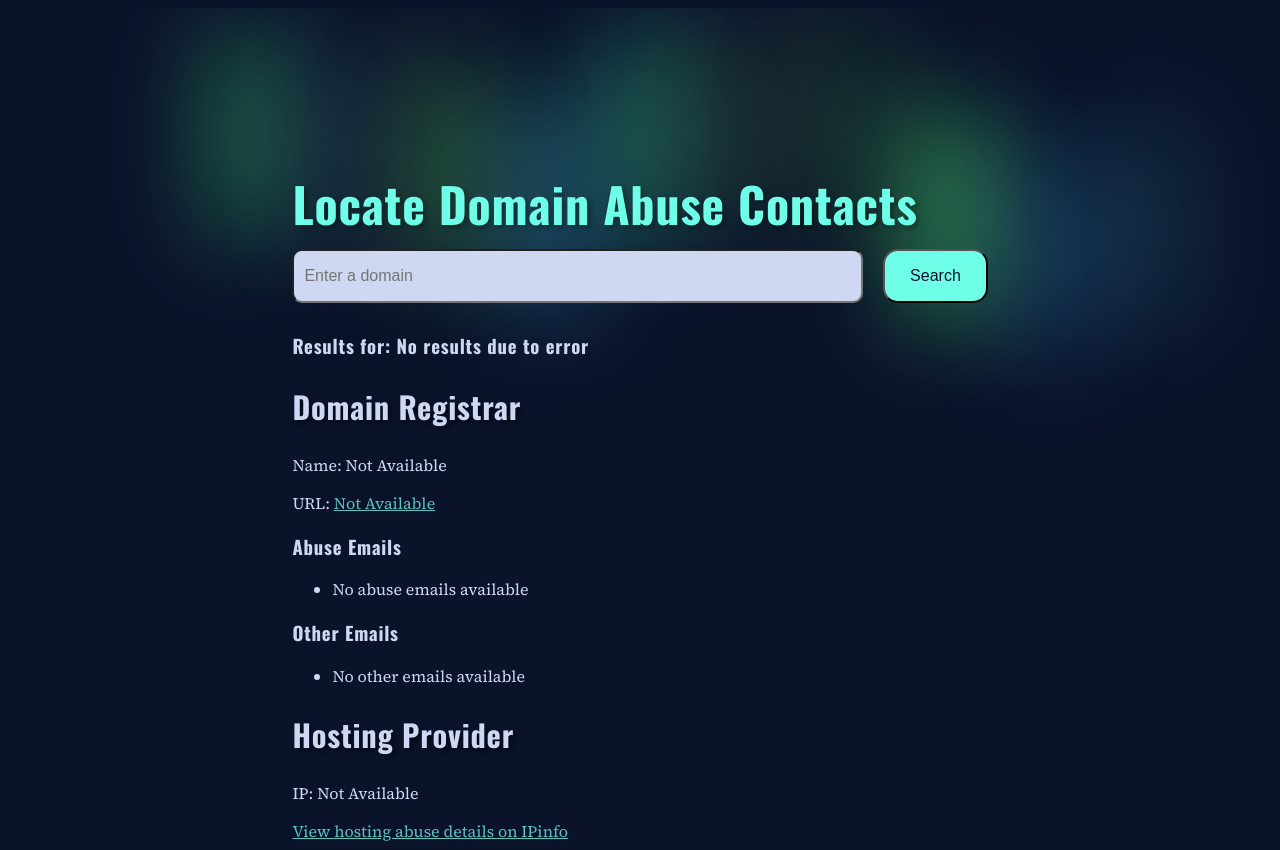
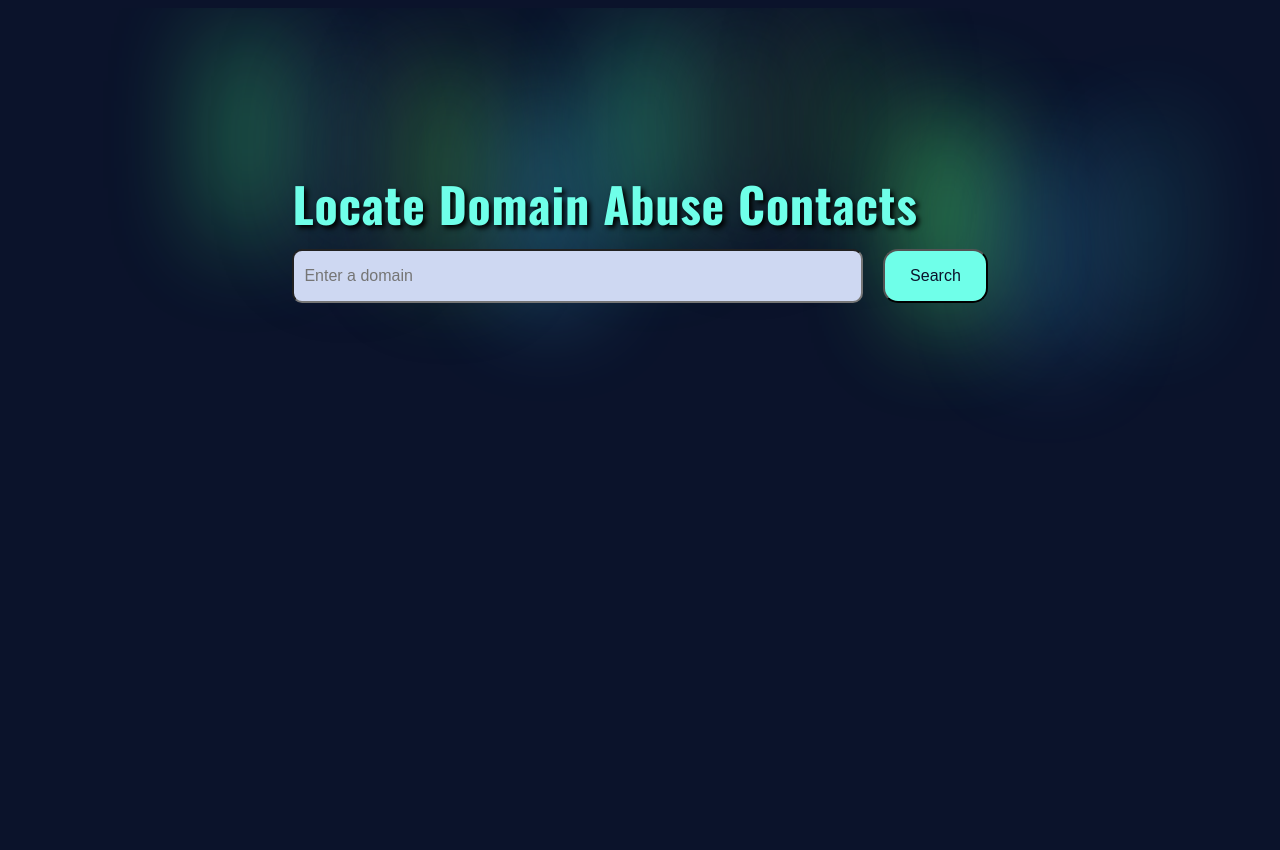
Before and after one commit to ChristinaJackson/revealdns, a Flask app: page / in a window 1280 px wide. After the commit the page ends 369 px from the top, so only its background shows below. Run offline with Flask 3, Linux system fonts and the light colour scheme.

Commit message:
removed initial blank results on page load

```diff
--- a/static/css/styles.css
+++ b/static/css/styles.css
@@ -9,7 +9,7 @@ body{
 h1{
   font-size: 3rem;
   margin-bottom: 0;
-  text-shadow: 3px 3px 5px rgba(0, 0, 0, 0.3);
+  text-shadow: 3px 3px 5px rgba(0, 0, 0, 1);
   color: #5BC0BE;
   color: #6FFFE9;
 }
--- a/templates/index.html
+++ b/templates/index.html
@@ -33,7 +33,7 @@
             <button type="submit">Search</button>
     </form>
 </section>
-<section id="results">
+<section id="results" {% if not data and not error_message %}style="display: none;"{% endif %}>
     <!-- Show the result for domain or error message -->
     <h3>Results for: {{ data['results for'] if data else 'No results due to error' }}</h3>
 
@@ -80,6 +80,7 @@
 </section>
 
 
+
 </body>
 
 
```
